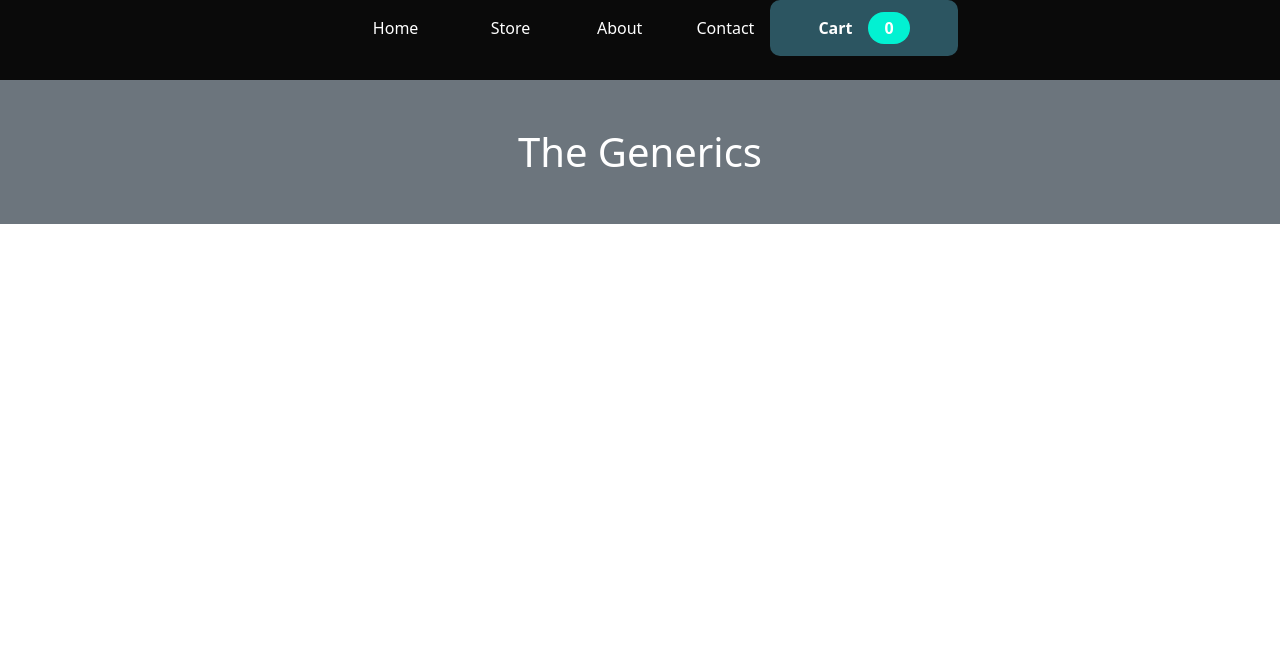
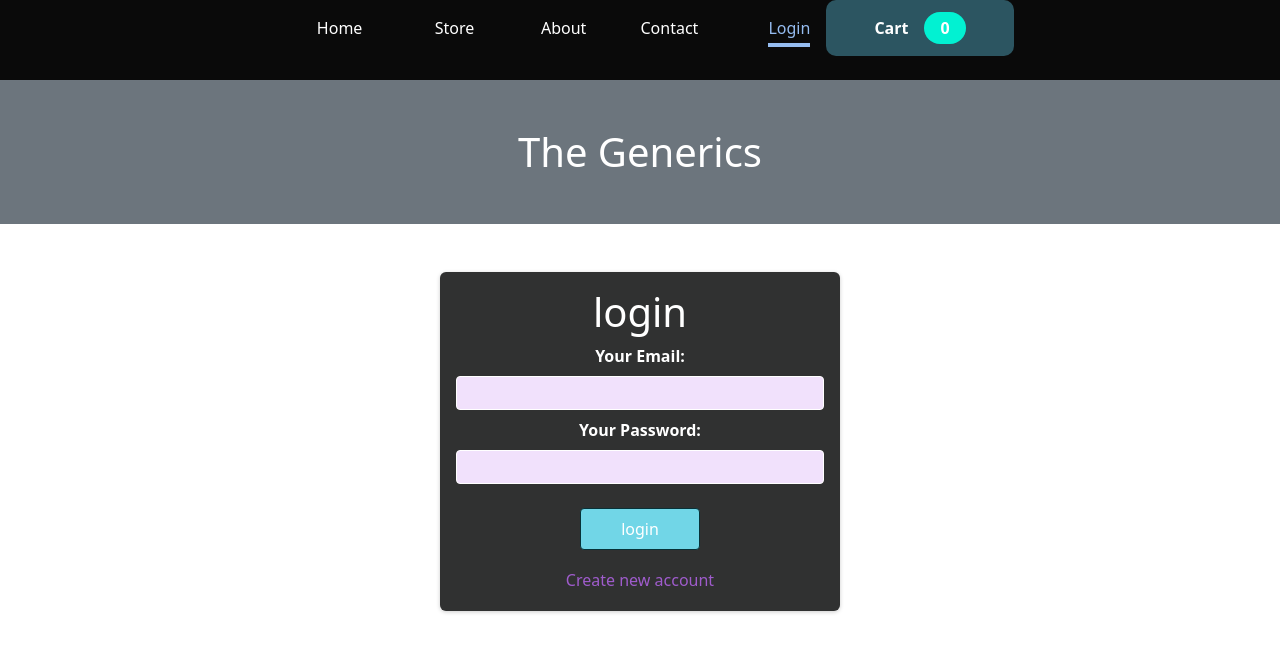
Before and after one commit to Chiksinafees/Ecommerse-website, a React (Create React App) app: page /Login in a window 1280 px wide. Shown: the top 652 px of the page. Built offline with nearby package versions, Linux system fonts and the light colour scheme.

Commit message:
Login and Authentication (task 14 )

```diff
--- a/src/App.js
+++ b/src/App.js
@@ -4,11 +4,12 @@ import NavBar from "./component/NavBar";
 import Items from "./component/Items";
 import Cart from "./component/Cart/Cart";
 import { CartContextProvider } from "./component/Store/Cart-context";
-import { Route, Switch } from "react-router-dom";
+import { Redirect, Route, Switch } from "react-router-dom";
 import About from "./pages/About";
 import Home from "./pages/Home";
 import Contact from "./pages/Contact";
 import ItemsDetails from "./pages/ItemsDetails";
+import Login from "./pages/Login";
 
 function App() {
   const [showCart, setShowCart] = useState(false);
@@ -42,6 +43,9 @@ function App() {
       <h1 className="text-center p-5  bg-secondary text-white">The Generics</h1>
       {showCart && <Cart onTap={cartCloseHandler} />}
       <Switch>
+        <Route exact path="/">
+          <Redirect to="/store" />
+        </Route>
         <Route path="/home">
           <Home />
         </Route>
@@ -57,6 +61,9 @@ function App() {
         <Route path="/contact">
           <Contact queryform={firebaseSubmitHandler} />
         </Route>
+        <Route path="/Login">
+          <Login />
+        </Route>
       </Switch>
     </CartContextProvider>
   );
--- a/src/component/NavBar.js
+++ b/src/component/NavBar.js
@@ -25,10 +25,19 @@ const NavBar = (props) => {
             </NavLink>
           </li>
           <li>
-            <NavLink to="/about">About</NavLink>
+            <NavLink activeClassName={classes.active} to="/about">
+              About
+            </NavLink>
           </li>
           <li>
-            <NavLink to="/contact">Contact</NavLink>
+            <NavLink activeClassName={classes.active} to="/contact">
+              Contact
+            </NavLink>
+          </li>
+          <li>
+            <NavLink activeClassName={classes.active} to="/Login">
+              Login
+            </NavLink>
           </li>
           <button onClick={props.onshow} className={classes.button}>
             <span>Cart</span>
--- /dev/null
+++ b/src/pages/Login.js
@@ -0,0 +1,103 @@
+import { useState } from "react";
+import classes from "./Login.module.css";
+
+const Login = () => {
+  const [email, setEmail] = useState("");
+  const [password, setPassword] = useState("");
+  const [isLogin, setIsLogin] = useState(true);
+  const [isloading, setIsLoading] = useState(false);
+
+  const emailHandler = (e) => {
+    setEmail(e.target.value);
+  };
+
+  const passwordHandler = (e) => {
+    setPassword(e.target.value);
+  };
+
+  const loginHandler = (e) => {
+    e.preventDefault();
+    setIsLoading(true);
+
+    if (isLogin) {
+      //mmmm
+    } else {
+      fetch(
+        "https://identitytoolkit.googleapis.com/v1/accounts:signUp?key=AIzaSyCENs_kbPG5MUBwwErYSVMnS9ZTwdVtRHs",
+        {
+          method: "POST",
+          body: JSON.stringify({
+            email: email,
+            password: password,
+            returnSecureToken: true,
+          }),
+          Headers: {
+            "Content-Type": "application/json",
+          },
+        }
+      ).then((res) => {
+        setIsLoading(false);
+        if (res.ok) {
+          //...
+        } else {
+          return res.json().then((data) => {
+            let errorMessage = "Authentication failed";
+            if (data.error.message) {
+              errorMessage = data.error.message;
+            }
+            alert(errorMessage);
+          });
+        }
+      });
+    }
+    setEmail("");
+    setPassword("");
+  };
+
+  const switchAuthHandler = () => {
+    setIsLogin((prevState) => !prevState);
+  };
+
+  return (
+    <section className={classes.auth}>
+      <form onSubmit={loginHandler}>
+        <h1>{isLogin ? "login" : "sign up"}</h1>
+        <div className={classes.control}>
+          <label htmlFor="email">Your Email: </label>
+          <input
+            id="email"
+            type="email"
+            value={email}
+            onChange={emailHandler}
+            required
+          />
+        </div>
+        <div className={classes.control}>
+          <label htmlFor="password">Your Password: </label>
+          <input
+            id="password"
+            type="password"
+            value={password}
+            onChange={passwordHandler}
+            required
+          />
+        </div>
+        <div className={classes.actions}>
+          {!isloading && (
+            <button type="submit">{isLogin ? "login" : "Sign up"}</button>
+          )}
+          {isloading && <p>Sending request...</p>}
+          <button
+            type="button"
+            className={classes.toggle}
+            onClick={switchAuthHandler}
+          >
+            {isLogin ? "Create new account" : "Login with existing account"}
+          </button>
+        </div>
+      </form>
+    </section>
+  );
+};
+
+export default Login;
--- /dev/null
+++ b/src/pages/Login.module.css
@@ -0,0 +1,73 @@
+.auth {
+  margin: 3rem auto;
+  width: 95%;
+  max-width: 25rem;
+  border-radius: 6px;
+  background-color: #303131;
+  box-shadow: 0 1px 4px rgba(0, 0, 0, 0.2);
+  padding: 1rem;
+  text-align: center;
+  color: white;
+}
+
+.auth h1 {
+  text-align: center;
+  color: white;
+}
+
+.control {
+  margin-bottom: 0.5rem;
+}
+
+.control label {
+  display: block;
+  color: white;
+  font-weight: bold;
+  margin-bottom: 0.5rem;
+}
+
+.control input {
+  font: inherit;
+  background-color: #f1e1fc;
+  color: #4e665e;
+  border-radius: 4px;
+  border: 1px solid white;
+  width: 100%;
+  text-align: left;
+  padding: 0.25rem;
+}
+
+.actions {
+  margin-top: 1.5rem;
+  display: flex;
+  flex-direction: column;
+  align-items: center;
+}
+
+.actions button {
+  cursor: pointer;
+  font: inherit;
+  color: white;
+  background-color: #71d6e7;
+  border: 1px solid #073238;
+  border-radius: 4px;
+  padding: 0.5rem 2.5rem;
+}
+
+.actions button:hover {
+  background-color: #036970;
+  border-color: #035c6b;
+}
+
+.actions .toggle {
+  margin-top: 1rem;
+  background-color: transparent;
+  color: #9f5ccc;
+  border: none;
+  padding: 0.15rem 1.5rem;
+}
+
+.actions .toggle:hover {
+  background-color: transparent;
+  color: #ae82cc;
+}
```
